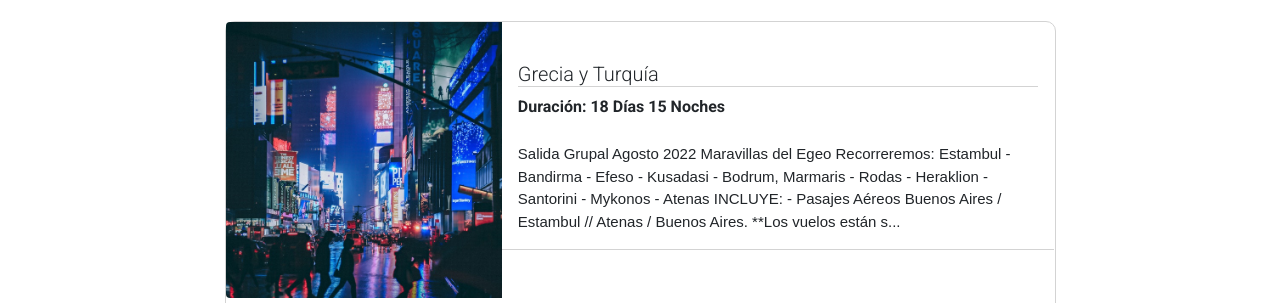
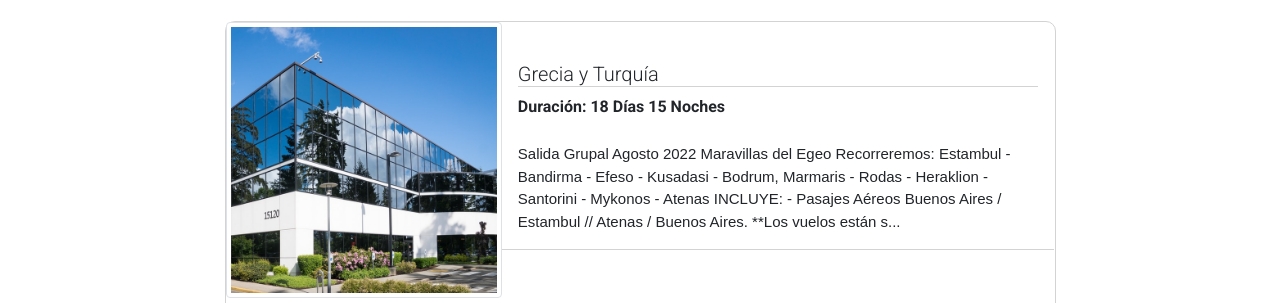
Before and after one commit to cejas89/Bootstrap, a website: page pages/destination.html in a window 1280 px wide. Shown: the part 279-582 px from the top of the page. Drawn offline with nearby package versions, Linux system fonts and the light colour scheme.

Commit message:
modificaciones finales 3

```diff
--- a/pages/destination.html
+++ b/pages/destination.html
@@ -88,8 +88,8 @@
                         <div class="card mb-3">
                             <div class="row g-0">
                                 <div class="col-md-4">
-                                    <img src="../images/paquetes/101.jpg" class="img-fluid rounded-start h-100 w-100"
-                                        alt="paquete1">
+                                    <img class="img-thumbnail w-100 h-100" src="../images/paquetes/110.jpg"
+                                        alt="formulario">
                                 </div>
                                 <div class="col-md-8">
                                     <div class="card-body">
```
